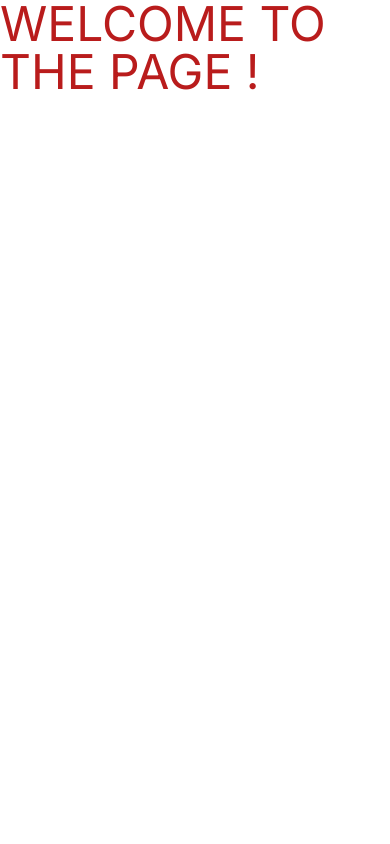
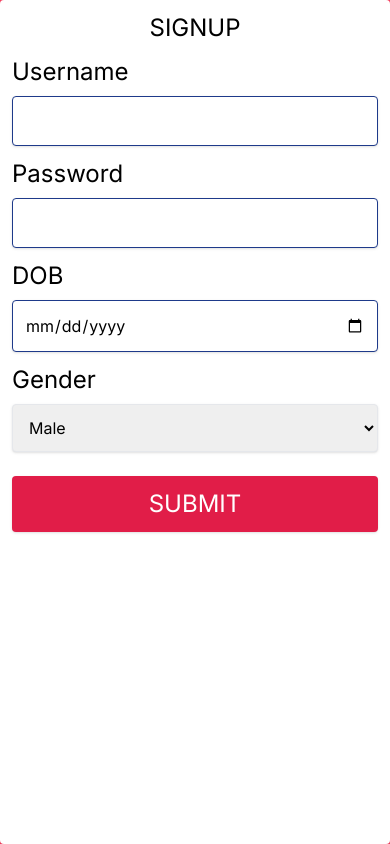
Before and after one commit to ansariabdulahad/STREAM_APP, a Next.js app in the folder stream-app/: page / in a window 390 px wide. Built offline with nearby package versions, Linux system fonts and the light colour scheme.

Commit message:
responsive signup page complete

```diff
--- a/stream-app/src/app/page.js
+++ b/stream-app/src/app/page.js
@@ -1,7 +1,79 @@
 const Page = () => {
+  const data = [
+    {
+      label: 'Username',
+      name: 'username',
+      type: 'email'
+    },
+    {
+      label: 'Password',
+      name: 'password',
+      type: 'password'
+    },
+    {
+      label: 'DOB',
+      name: 'dob',
+      type: 'date'
+    },
+    {
+      label: 'Gender',
+      name: 'gender',
+      el: 'select',
+      options: [
+        {
+          name: 'Male',
+          value: 'male'
+        },
+        {
+          name: 'Female',
+          value: 'female'
+        }
+      ]
+    }
+  ]
+
+  const Input = ({ item }) => {
+    const design = (
+      <div className="mb-3">
+        <label className="block mb-2 text-2xl">{item.label}</label>
+        <input type={item.type} name={item.name} className="border-blue-900 border p-3 w-full rounded shadow" />
+      </div>
+    );
+    return design;
+  }
+
+  const Select = ({ item }) => {
+    const design = (
+      <div className="mb-3">
+        <label className="block mb-2 text-2xl">{item.label}</label>
+        <select className="focus:border-blue-900 border p-3 w-full rounded shadow">
+          {
+            item.options.map((option, index) => {
+              return <option value={option.value} key={index}>{option.name}</option>
+            })
+          }
+        </select>
+      </div>
+    );
+    return design;
+  }
+
   const design = (
     <>
-      <h1 className="text-5xl text-red-400 hover:text-red-700 hover:uppercase">welcome to the Page !</h1>
+      <div className="flex items-center justify-center bg-rose-500 min-h-screen">
+        <div className="bg-white p-3 sm:p-20 w-full sm:w-6/12 min-h-screen sm:min-h-0 rounded shadow-lg">
+          <h2 className="text-2xl mb-3 text-center uppercase">Signup</h2>
+          {
+            data.map((item, index) => {
+              if (item.el == 'select') {
+                return <Select key={index} item={item} />
+              }
+              return <Input key={index} item={item} />
+            })
+          }
+          <button className="bg-rose-600 p-3 w-full mt-3 rounded shadow text-white text-2xl uppercase">Submit</button>
+        </div>
+      </div>
     </>
   );
   return design;
```
